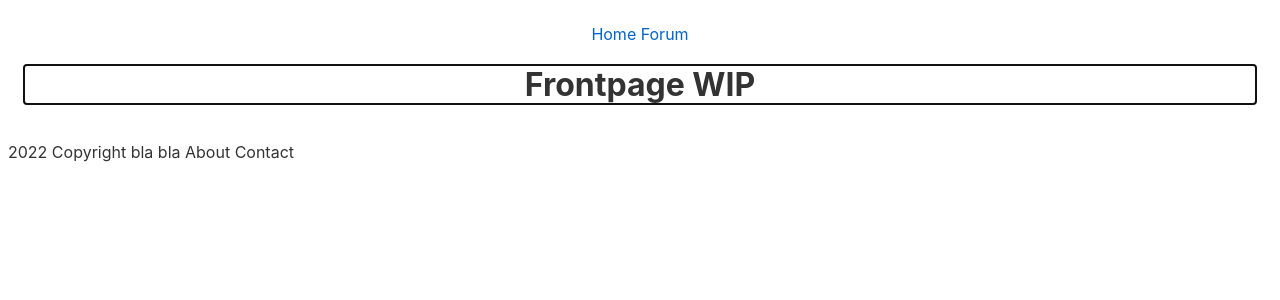
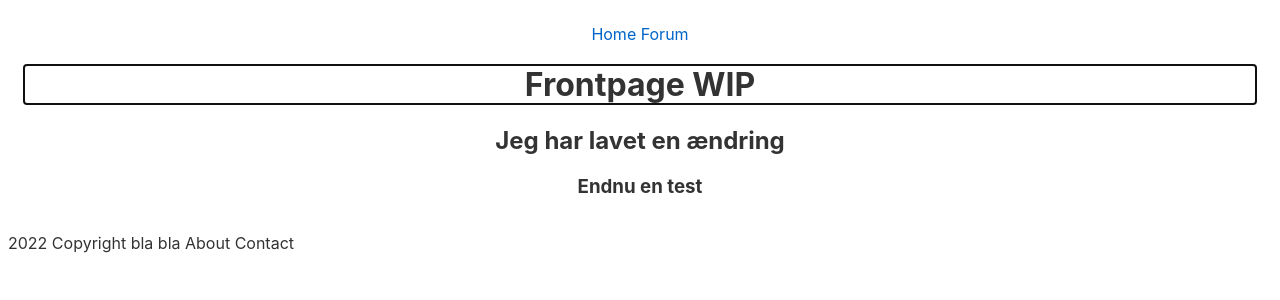
Before and after one commit to FrederikALP/NodeJS_exam_project, a Svelte app in the folder client/: page / in a window 1280 px wide. Shown: the top 300 px of the page. Built offline with nearby package versions, Linux system fonts and the light colour scheme.

Commit message:
single så den opdaterer

```diff
--- a/client/package.json
+++ b/client/package.json
@@ -5,7 +5,7 @@
   "scripts": {
     "build": "rollup -c",
     "dev": "rollup -c -w",
-    "start": "sirv public --no-clear"
+    "start": "sirv public --no-clear --single"
   },
   "devDependencies": {
     "@rollup/plugin-commonjs": "^17.0.0",
--- a/client/src/pages/Forum/Forum.svelte
+++ b/client/src/pages/Forum/Forum.svelte
@@ -1,3 +1,6 @@
 <div>
     <h1>Forum WIP</h1>
+    <h2>Opdaterer den ordentligt</h2>
 </div>
+
+<span>Testing igen</span>
--- a/client/src/pages/Frontpage/Frontpage.svelte
+++ b/client/src/pages/Frontpage/Frontpage.svelte
@@ -1,3 +1,5 @@
 <div>
     <h1>Frontpage WIP</h1>
+    <h2>Jeg har lavet en ændring</h2>
+    <h3>Endnu en test</h3>
 </div>
```
